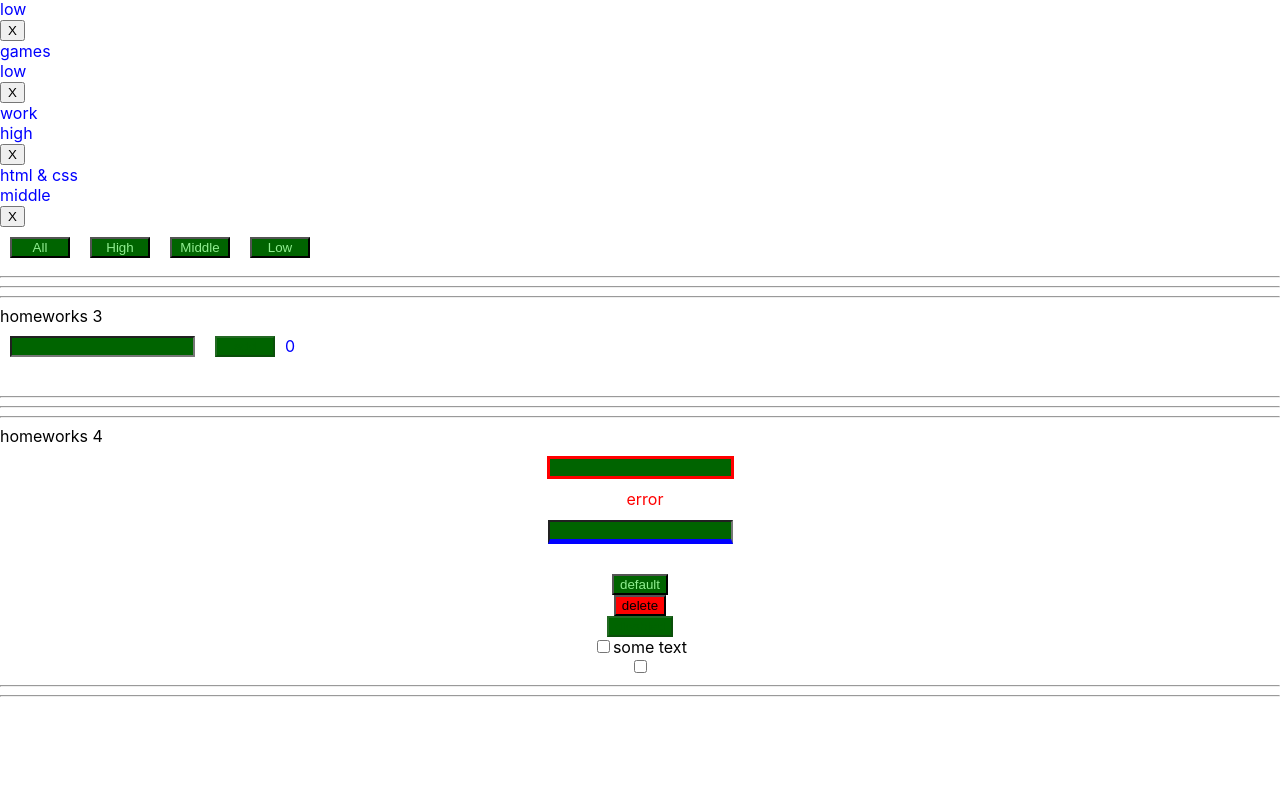
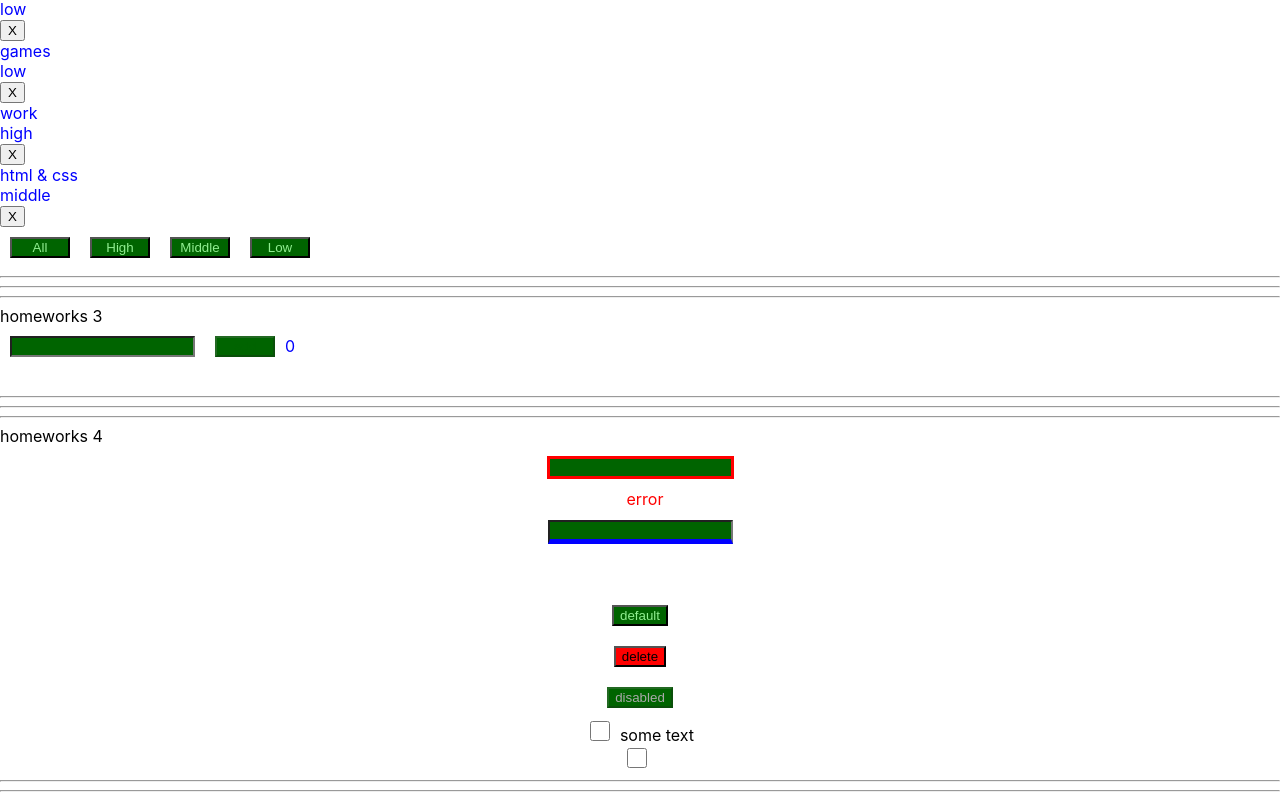
Before and after one commit to Pronat/homeworks-by-ignat, a React (Create React App) app: page / in a window 1280 px wide. Shown: the part 335-1135 px from the top of the page. Before the commit the page ends 1040 px from the top, so only its background shows below. Built offline with nearby package versions, Linux system fonts and the light colour scheme.

Commit message:
task-4.4

```diff
--- a/src/p2-homeworks/h4/common/c1-SuperInputText/SuperInputText.tsx
+++ b/src/p2-homeworks/h4/common/c1-SuperInputText/SuperInputText.tsx
@@ -39,7 +39,7 @@ const SuperInputText: React.FC<SuperInputTextPropsType> = (
     }
 
     const finalSpanClassName = `${s.error} ${spanClassName ? spanClassName : ''}`
-    const finalInputClassName = `${error ? s.errorInput : s.superInput} ${className}` // need to fix with (?:) and s.superInput
+    const finalInputClassName = ` ${error ? s.errorInput : s.superInput} ${className}` // need to fix with (?:) and s.superInput
 
     return (
         <>
@@ -51,7 +51,7 @@ const SuperInputText: React.FC<SuperInputTextPropsType> = (
 
                 {...restProps} // отдаём инпуту остальные пропсы если они есть (value например там внутри)
             />
-            {error && <span className={finalSpanClassName}>{error}</span>}
+            <span className={finalSpanClassName}>{error}</span>
         </>
     )
 }
--- a/src/p2-homeworks/h4/common/c2-SuperButton/SuperButton.module.css
+++ b/src/p2-homeworks/h4/common/c2-SuperButton/SuperButton.module.css
@@ -49,6 +49,7 @@
 .button:hover::after {
     animation: blink 0.35s ease;
 }
+
 .button:hover::before {
     display: block;
     content: "";
--- a/src/p2-homeworks/h4/common/c2-SuperButton/SuperButton.tsx
+++ b/src/p2-homeworks/h4/common/c2-SuperButton/SuperButton.tsx
@@ -14,7 +14,7 @@ const SuperButton: React.FC<SuperButtonPropsType> = (
         ...restProps// все остальные пропсы попадут в объект restProps, там же будет children
     }
 ) => {
-    const finalClassName = `${red ? s.red : s.default} ${className}`
+    const finalClassName = `${s.button} ${red ? s.red : s.default} ${className}`
 
     return (
         <button
--- a/src/p2-homeworks/h4/common/c3-SuperCheckbox/SuperCheckbox.module.css
+++ b/src/p2-homeworks/h4/common/c3-SuperCheckbox/SuperCheckbox.module.css
@@ -1,5 +1,25 @@
+.label {
+    display: flex;
+    align-items: center;
+    cursor: pointer;
+}
+
 .checkbox {
 
+    width: 20px;
+    height: 20px;
+
+    margin-right: 10px;
+    background: dimgrey;
+}
+
+.checkbox:checked {
+    appearance: none;
+    /*background-image: url('checked.png');*/
+}
+
+.checked:focus {
+    outline: lightgreen;
 }
 
 .spanClassName {
```
